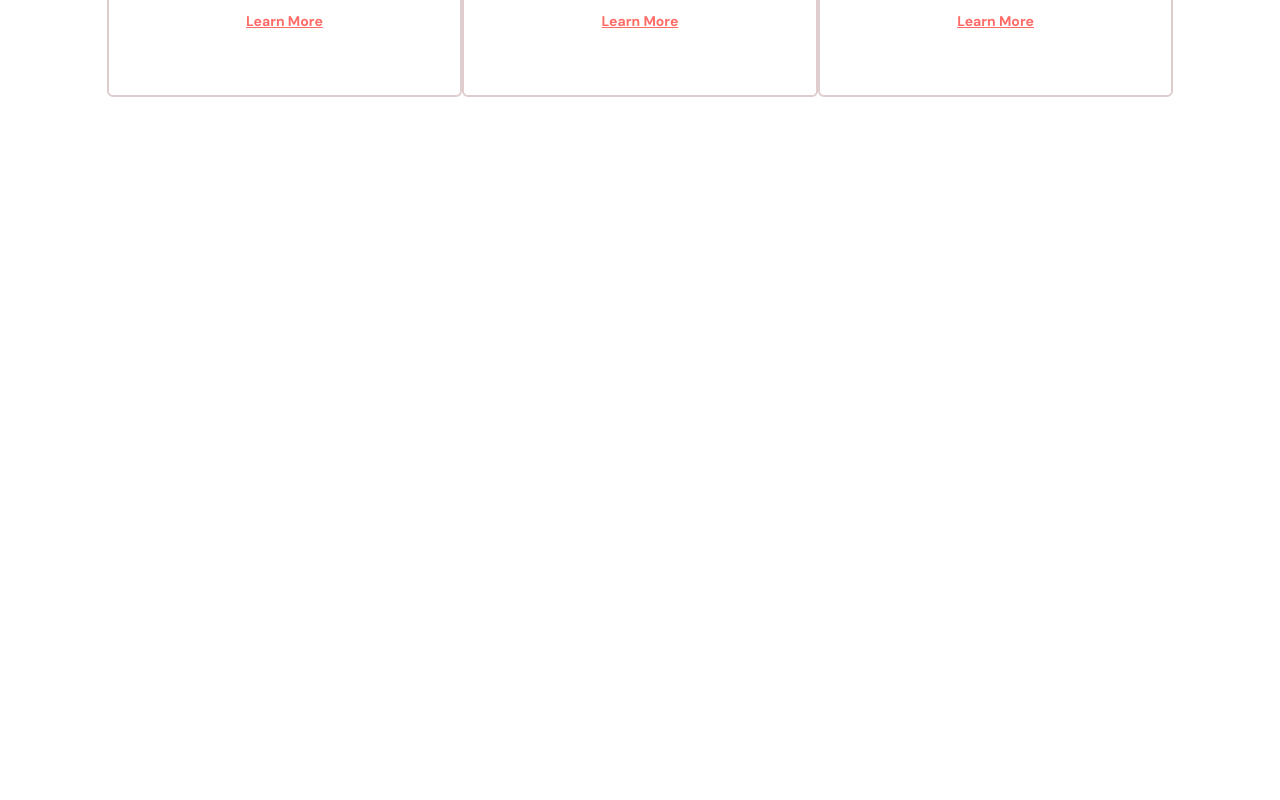
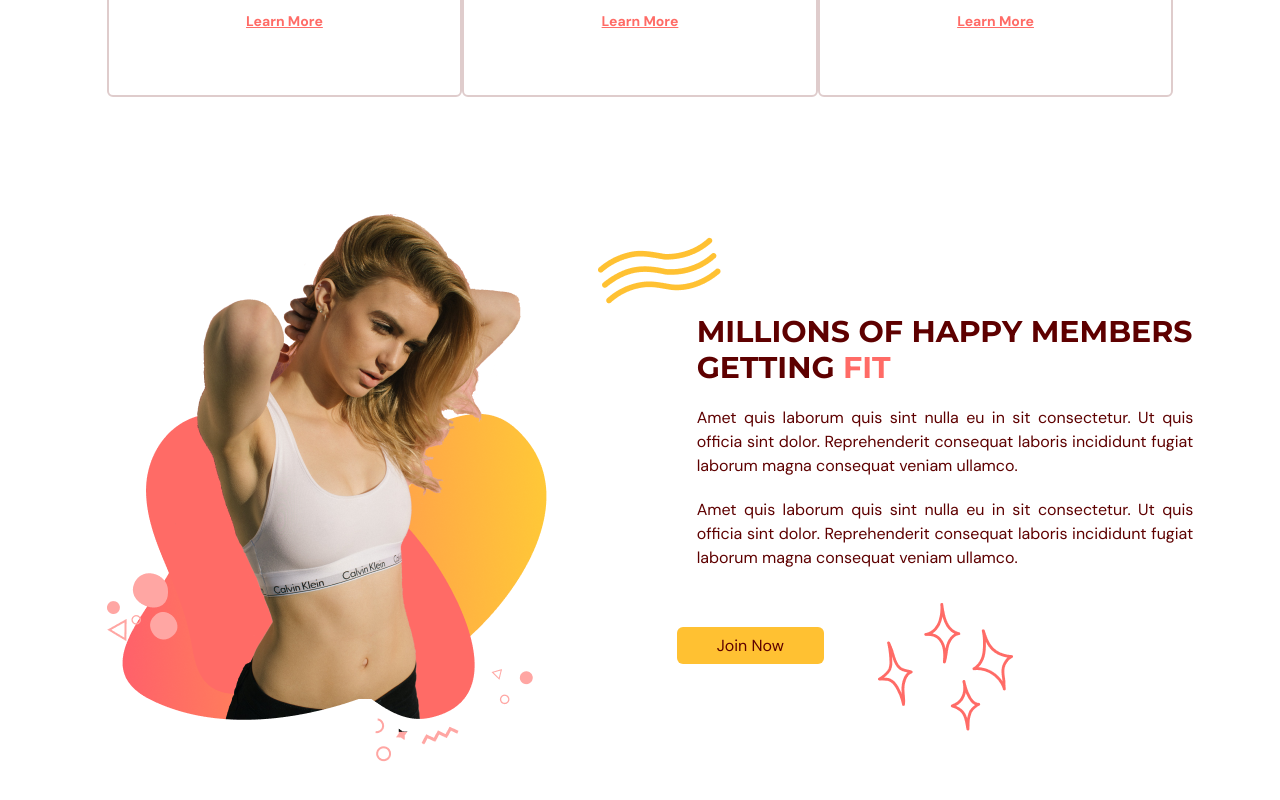
Before and after one commit to pcodesdev/typescript-gym, a React (Vite) app: page / in a window 1280 px wide. Shown: the part 1331-2131 px from the top of the page. Before the commit the page ends 1656 px from the top, so only its background shows below. Built offline with nearby package versions, Linux system fonts and the light colour scheme.

Commit message:
have completed designing the benefits page

```diff
--- a/src/scenes/benefits/index.tsx
+++ b/src/scenes/benefits/index.tsx
@@ -8,7 +8,9 @@
 import { SelectedPage, BenefitType } from "@/shared/types";
 import { motion } from "framer-motion";
 import HText from "@/shared/HText";
+import BenefitsPageGraphic from "@/assets/BenefitsPageGraphic.png";
 import Benefit from "./Benefit";
+import ActionButton from "@/shared/ActionButton";
 
 type Props = { setSelectedPage: (value: SelectedPage) => void };
 
@@ -84,10 +86,73 @@
             />
           ))}
         </motion.div>
+        {/* GRAPHICS AND DESCRIPTION */}
+        <div className="mt-16 items-center justify-between gap-20 md:mt-28 md:flex">
+          <img
+            className="mx-auto"
+            src={BenefitsPageGraphic}
+            alt="benefits-page-graphics"
+          />
+          {/* DESCRIPTION */}
+          <div className="">
+            {/* TITLE */}
+            <div className="relative">
+              <div className="before: before:absolute before:-top-20 before:-left-20 before:z-[1] before:content-abstractwaves">
+                <motion.div
+                  initial="hidden"
+                  whileInView="visible"
+                  viewport={{ once: true, amount: 1.0 }}
+                  transition={{ duration: 1.0 }}
+                  variants={{
+                    hidden: { opacity: 0, x: 100 },
+                    visible: { opacity: 1, x: 20 },
+                  }}
+                  className=""
+                >
+                  <HText>
+                    MILLIONS OF HAPPY MEMBERS GETTING {""}{" "}
+                    <span className="text-primary-500">FIT</span>
+                  </HText>
+                </motion.div>
+              </div>
+            </div>
+            {/* DESCRIPTION */}
+            <motion.div
+              initial="hidden"
+              whileInView="visible"
+              viewport={{ once: true, amount: 1.0 }}
+              transition={{ delay: 0.3, duration: 1.0 }}
+              variants={{
+                hidden: { opacity: 0, x: -100 },
+                visible: { opacity: 1, x: 20 },
+              }}
+              className=""
+            >
+              <p className="my-5 text-justify ">
+                Amet quis laborum quis sint nulla eu in sit consectetur. Ut quis
+                officia sint dolor. Reprehenderit consequat laboris incididunt
+                fugiat laborum magna consequat veniam ullamco.
+              </p>
+              <p className="mb-5 text-justify ">
+                Amet quis laborum quis sint nulla eu in sit consectetur. Ut quis
+                officia sint dolor. Reprehenderit consequat laboris incididunt
+                fugiat laborum magna consequat veniam ullamco.
+              </p>
+            </motion.div>
+            {/* BUTTON */}
+            <div className="relative mt-16">
+              <div className="before:absolute before:-bottom-20 before:right-40 before:z-[-1] before:content-sparkles">
+                <ActionButton setSelectedPage={setSelectedPage}>
+                  Join Now
+                </ActionButton>
+              </div>
+            </div>
+          </div>
+        </div>
       </motion.div>
     </section>
   );
 };
 
 export default Benefits;
-//@250
+//@300
```
